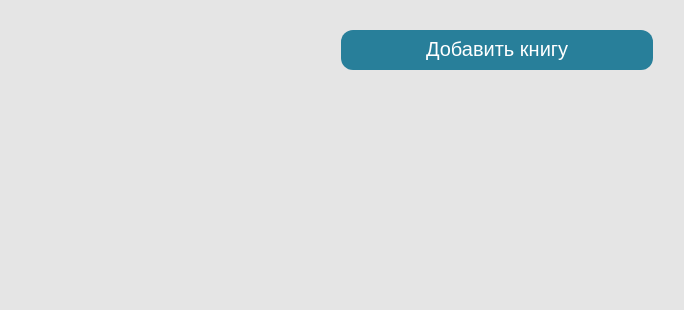
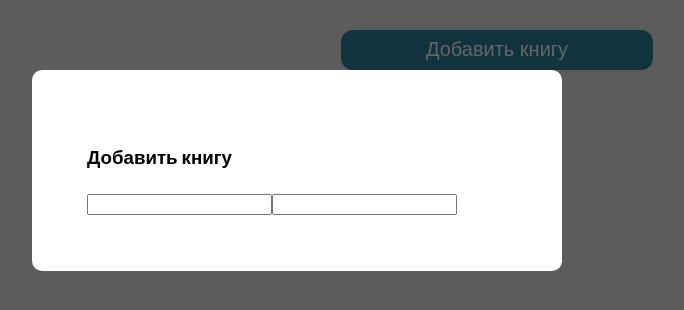
Before and after one commit to TimTimi4/BookList, a React (Create React App) app: page / in a window 1280 px wide. Shown: the part 262-572 px from the top of the page, without its empty margins (143-827 px from the left). Built offline with nearby package versions, Linux system fonts and the light colour scheme; no server answers.

Commit message:
add modal

```diff
--- a/src/App.js
+++ b/src/App.js
@@ -4,6 +4,7 @@ import Theme from './styles/theme'
 import Container from './components/Container'
 import BookRow from './components/BookRow'
 import AddBookBtn from './components/Buttons/AddBookBtn'
+import CreateModal from './components/CreateModal'
 
 const MainTitle = styled.h2`
   font-size: ${({ theme }) => theme.sizes.fonts.mainTitle};
@@ -12,8 +13,8 @@ const MainTitle = styled.h2`
 `
 
 const App = () => {
+  const [isShowCreateModal, setShowCreateModal] = useState(false)
   const [books, setBooks] = useState([])
-
   useEffect(() => {
     fetch('http://localhost:1717/books')
       .then((res) => res.json())
@@ -27,7 +28,16 @@ const App = () => {
       <Container>
         <MainTitle>Список книг</MainTitle>
         <BookRow list={books} />
-        <AddBookBtn type="button">Добавить книгу</AddBookBtn>
+        <AddBookBtn
+          onClick={() => setShowCreateModal(true)}
+          type="button"
+        >
+          Добавить книгу
+        </AddBookBtn>
+        <CreateModal
+          isOpen={isShowCreateModal}
+          onClose={() => setShowCreateModal(false)}
+        />
       </Container>
     </Theme>
   )
--- a/src/components/BookItem/index.jsx
+++ b/src/components/BookItem/index.jsx
@@ -1,3 +1,4 @@
+import { useState } from 'react/cjs/react.development'
 import styled from 'styled-components'
 import IconBtn from '../Buttons/IconBtn'
 import Like from '../Icons/Like'
@@ -37,10 +38,39 @@ const StyledTrashIcon = styled(IconBtn)`
   bottom: 31px;
 `
 
-const BookItem = ({ name, author, isFavorite }) => (
-// const [isLike, setLike] = useState(isFavorite)
-// const [loading, setLoading] = useState(false)
-// const [error, setError] = useState('')
+const Error = styled.div`
+  position: absolute;
+  right: 31px;
+  top: 65px;
+  font-size: ${({ theme }) => theme.sizes.fonts.infoMessage};
+`
+
+const BookItem = ({ id, name, author, isFavorite }) => {
+  const [isLike, setLike] = useState(isFavorite)
+  const [loading, setLoading] = useState(false)
+  const [error, setError] = useState('')
+
+  const handleChangeFavorite = () => {
+    setLoading(true)
+    fetch(`http://localhost:1717/books/update/${id}`, {
+      method: 'PUT',
+      body: JSON.stringify({ isFavorite: !isLike }),
+      headers: {
+        'Content-Type': 'application/json',
+      },
+    })
+      .then(() => {
+        setLike(!isLike)
+        setError('')
+      })
+      .catch(() => {
+        setError('unknown error')
+      })
+      .finally(() => {
+        setLoading(false)
+      })
+  }
+  return (
     <Wrapper>
       <BookName>
         {name}
@@ -48,13 +78,14 @@ const BookItem = ({ name, author, isFavorite }) => (
       <StyledAuthor>
         {author}
       </StyledAuthor>
-    <StyledLikeIcon isFavorite={isFavorite}>
-      <Like />
+      <StyledLikeIcon isFavorite={isLike} onClick={handleChangeFavorite} disabled={loading}>
+        {loading ? '?' : <Like />}
       </StyledLikeIcon>
+      <Error>{error}</Error>
       <StyledTrashIcon>
         <Trash />
       </StyledTrashIcon>
     </Wrapper>
   )
-
+}
 export default BookItem
--- a/src/components/BookRow/index.jsx
+++ b/src/components/BookRow/index.jsx
@@ -13,6 +13,7 @@ const BookRow = ({ list }) => (
       list.map((item) => (
         <BookItem
           key={item.id}
+          id={item.id}
           name={item.name}
           author={item.author}
           isFavorite={item.isFavorite}
--- a/src/components/Buttons/AddBookBtn.jsx
+++ b/src/components/Buttons/AddBookBtn.jsx
@@ -13,7 +13,7 @@ const StyledButton = styled.button`
   display: block;
 `
 
-const AddBookBtn = ({ children, className, type, onClick }) => (
+const AddBookBtn = ({ children, className, type = 'button', onClick }) => (
   <StyledButton className={className} type={type} onClick={onClick}>
     { children }
   </StyledButton>
--- a/src/components/Buttons/IconBtn.jsx
+++ b/src/components/Buttons/IconBtn.jsx
@@ -8,19 +8,18 @@ const StyledIcon = styled.button`
   position: relative;
   cursor: pointer;
   border: 0;
-`
-const StyledIconInner = styled.div`
-  position: absolute;
-  top: 11px;
-  left: 10px;
+  line-height: 0px;
   color: ${({ isFavorite, theme }) => (isFavorite ? theme.colors.like : theme.colors.unactive)};
 `
 
-const IconBtn = ({ children, className, type, onClick, isFavorite }) => (
-  <StyledIcon className={className} type={type || 'button'} onClick={onClick}>
-    <StyledIconInner isFavorite={isFavorite}>
-      { children }
-    </StyledIconInner>
+const IconBtn = ({ children, type = 'button', onClick, isFavorite, ...props }) => (
+  <StyledIcon
+    type={type}
+    onClick={onClick}
+    isFavorite={isFavorite}
+    {...props}
+  >
+    { children }
   </StyledIcon>
 )
 
--- /dev/null
+++ b/src/components/CreateModal/index.jsx
@@ -0,0 +1,12 @@
+// import styled from 'styled-components'
+import Modal from '../Modal'
+
+const CreateModal = ({ isShow, onClose }) => (
+  <Modal isShow={isShow} onClose={onClose}>
+    <h3>Добавить книгу</h3>
+    <input name="name" />
+    <input name="author" />
+  </Modal>
+)
+
+export default CreateModal
--- /dev/null
+++ b/src/components/Modal/index.jsx
@@ -0,0 +1,37 @@
+import styled from 'styled-components'
+
+const Wrapper = styled.div`
+  visibility: visible;
+`
+
+const Container = styled.div`
+  max-width: ${({ theme }) => theme.sizes.blocks.modalwindow};
+  background: #FFFFFF;
+  border-radius: 10px;
+  padding: 55px;
+  position: relative;
+  z-index: 20;
+
+`
+const CloseModalArea = styled.div`
+  background-color: #000;
+  position: fixed;
+  bottom: 0;
+  top: 0;
+  left: 0;
+  width: 100%;
+  height: 100%;
+  opacity: 0.6;
+  z-index: 10;
+`
+
+const Modal = ({ isShow, onClose, children }) => (
+  <Wrapper isShow={isShow}>
+    <CloseModalArea isShow={isShow} onClick={onClose} />
+    <Container isShow={isShow}>
+      {children}
+    </Container>
+  </Wrapper>
+)
+
+export default Modal
--- a/src/styles/theme.js
+++ b/src/styles/theme.js
@@ -31,6 +31,7 @@ const theme = {
           bookName: '20px',
           author: '16px',
           button: '20px',
+          infoMessage: '12px',
         },
     },
   fonts:
```
Also changed, not shown: src/components/ModalWindow/index.jsx (deleted, +0 -31 lines). Lines whose indentation alone changed are shown as unchanged.
